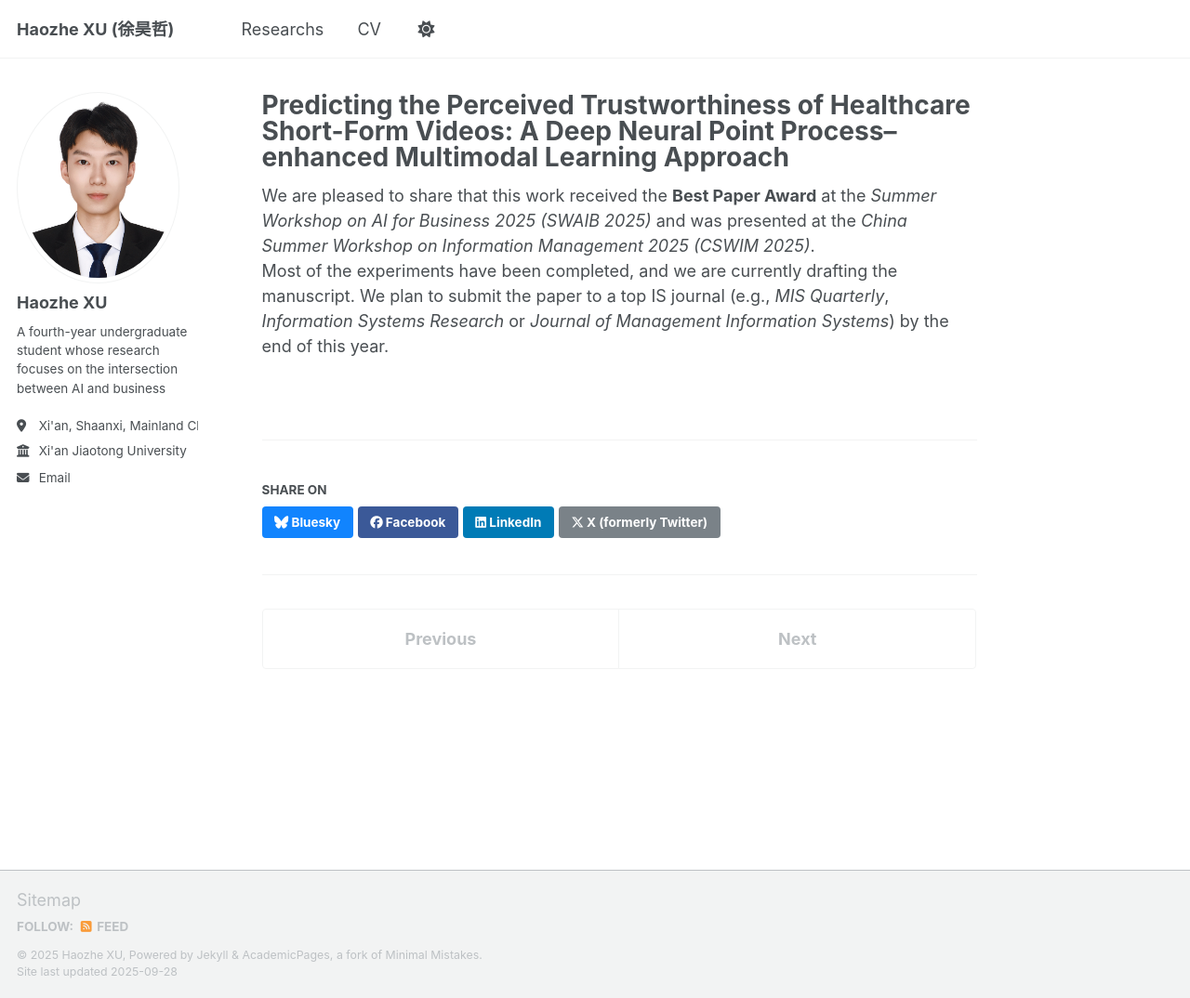
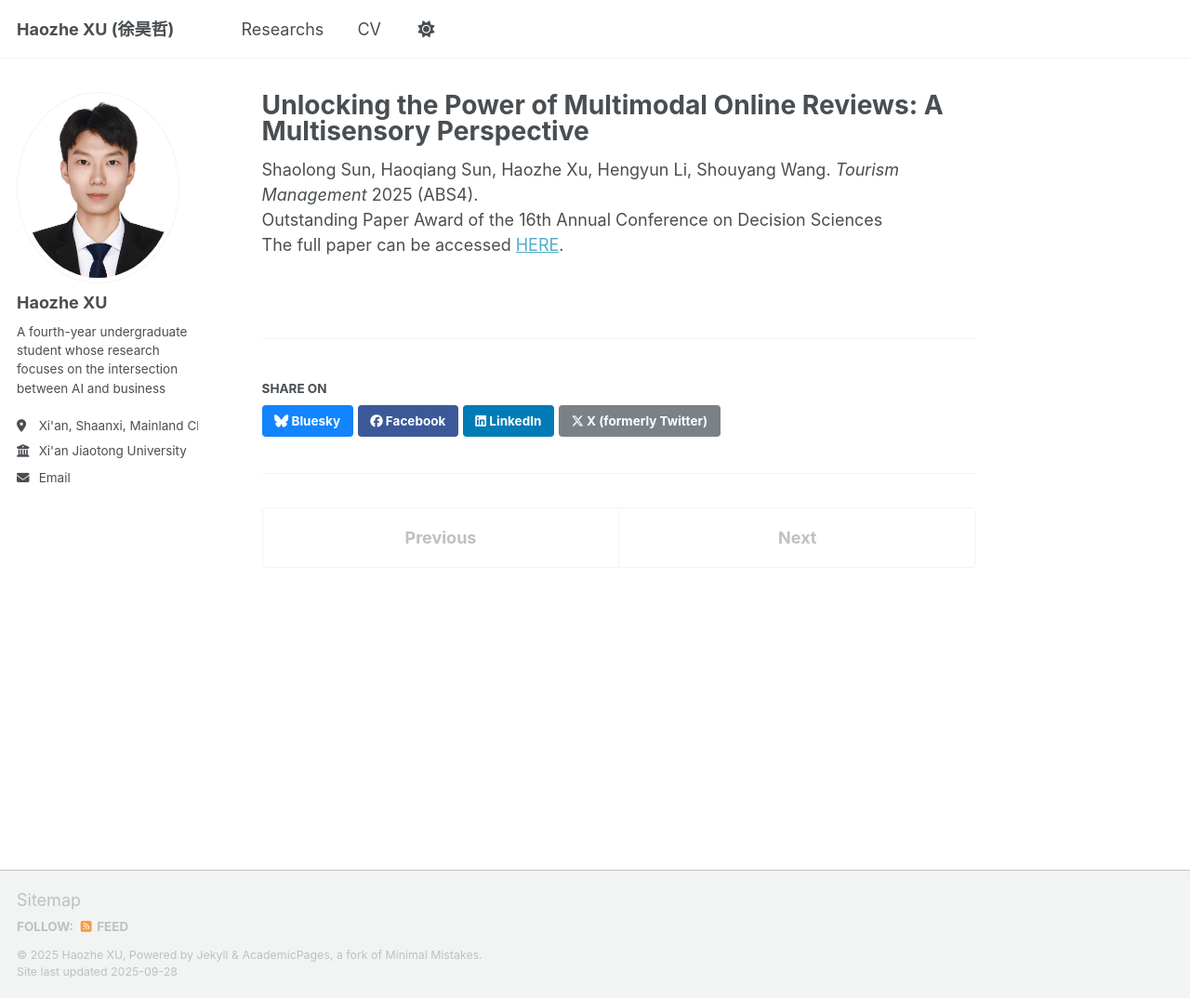
Before and after one commit to XuHaozhe0204/XuHaozhe0204.github.io, a Jekyll site: the page built from _portfolio/portfolio-6.md, in a window 1280 px wide and 1074 px high. Shown: the whole window at 93% size. Built offline with Jekyll 4.4.1, drawn with Linux system fonts in a browser that asks for light colours; a script that is not in the unit is left out.

Commit message:
Update portfolio-6.md

```diff
--- a/_portfolio/portfolio-6.md
+++ b/_portfolio/portfolio-6.md
@@ -1,9 +1,7 @@
 ---
-title: "Predicting the Perceived Trustworthiness of Healthcare Short-Form Videos: A Deep Neural Point Process–enhanced Multimodal Learning Approach"
-excerpt: "Haozhe Xu, Yidong Chai, Yang Liu; Received Best Paper Award at SWAIB 2025; presented at CSWIM 2025. Manuscript in progress."
+title: " Unlocking the Power of Multimodal Online Reviews: A Multisensory Perspective"
 collection: portfolio
 ---
-
-
-We are pleased to share that this work received the **Best Paper Award** at the *Summer Workshop on AI for Business 2025 (SWAIB 2025)* and was presented at the *China Summer Workshop on Information Management 2025 (CSWIM 2025)*.
-Most of the experiments have been completed, and we are currently drafting the manuscript. We plan to submit the paper to a top IS journal (e.g., *MIS Quarterly*,  *Information Systems Research* or *Journal of Management Information Systems*) by the end of this year.
+Shaolong Sun, Haoqiang Sun, Haozhe Xu, Hengyun Li, Shouyang Wang. *Tourism Management* 2025 (ABS4).
+Outstanding Paper Award of the 16th Annual Conference on Decision Sciences
+The full paper can be accessed [HERE](https://www.sciencedirect.com/science/article/abs/pii/S0261517725000767).
```
